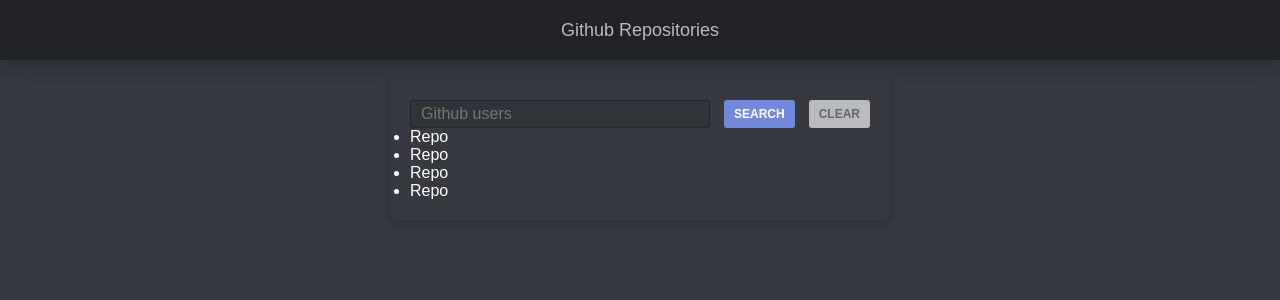
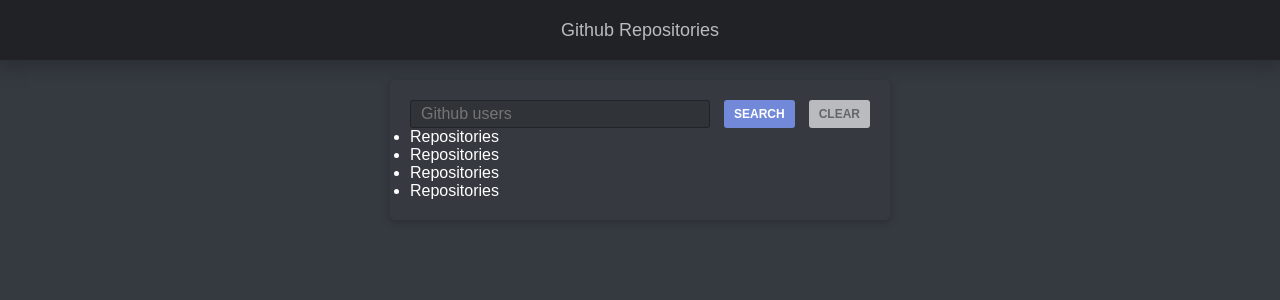
Before and after one commit to marcosrosada/React-Github-Repos, a React (Create React App) app: page / in a window 1280 px wide. Shown: the top 300 px of the page. Built offline with nearby package versions, Linux system fonts and the light colour scheme.

Commit message:
Component -> Repositories -> Search Input and Buttons

```diff
--- a/src/components/Repositories/index.js
+++ b/src/components/Repositories/index.js
@@ -25,10 +25,10 @@
         </Form>
 
         <ul>
-          <li>Repo</li>
-          <li>Repo</li>
-          <li>Repo</li>
-          <li>Repo</li>
+          <li>Repositories</li>
+          <li>Repositories</li>
+          <li>Repositories</li>
+          <li>Repositories</li>
         </ul>
       </Container>
     );
```
